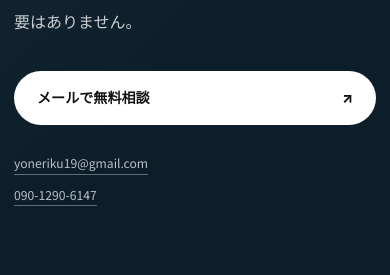
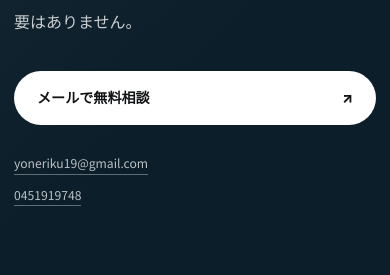
Before and after one commit to hourencaosote-cpu/riku-yoneyama-mentor, a Next.js app: page / in a window 390 px wide. Shown: the part 7985-8260 px from the top of the page. Built offline with nearby package versions, Linux system fonts and the light colour scheme.

Commit message:
Update contact phone number

```diff
--- a/app/_components/SiteChrome.tsx
+++ b/app/_components/SiteChrome.tsx
@@ -111,7 +111,7 @@ export function ContactBand() {
           </a>
           <div className="contact-details">
             <a href="mailto:yoneriku19@gmail.com">yoneriku19@gmail.com</a>
-            <a href="tel:+819012906147">090-1290-6147</a>
+            <a href="tel:+61451919748">0451919748</a>
           </div>
         </div>
       </div>
--- a/app/contact/page.tsx
+++ b/app/contact/page.tsx
@@ -113,7 +113,7 @@ export default function ContactPage() {
                 <div>
                   <dt>Phone</dt>
                   <dd>
-                    <a href="tel:+819012906147">090-1290-6147</a>
+                    <a href="tel:+61451919748">0451919748</a>
                   </dd>
                 </div>
                 <div>
```
Also changed, not shown: 1 other file (tests, documents, lock files or other folders).
